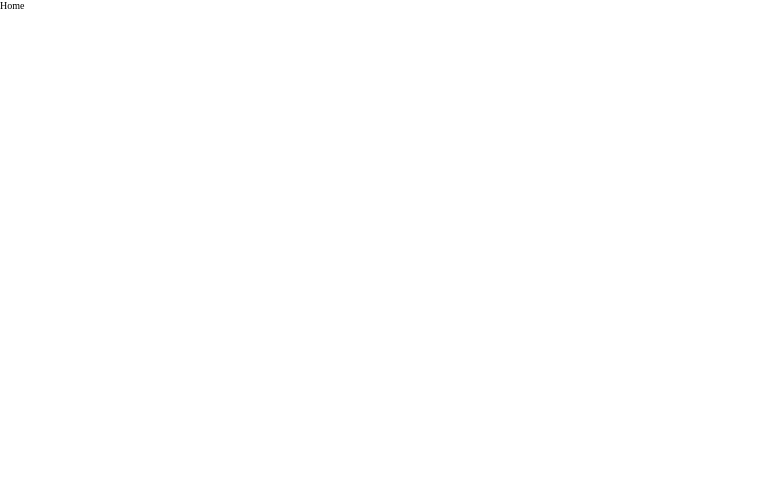
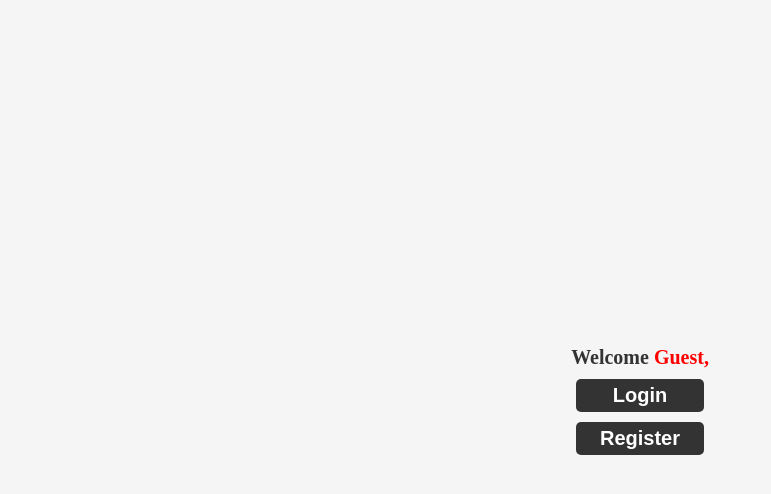
Before and after one commit to Sneha-Shaw/Auth-System, a React (Create React App) app: page / in a window 1280 px wide. Shown: the top 494 px of the page, without its empty margins (0-771 px from the left). Built offline with nearby package versions, Linux system fonts and the light colour scheme.

Commit message:
`feat`: pages

```diff
--- a/src/Routes.js
+++ b/src/Routes.js
@@ -1,12 +1,17 @@
 import React from "react";
 import { BrowserRouter, Routes, Route } from "react-router-dom";
 import Home from "./pages/Home/Home";
+import Login from "./components/Login/Login";
+import Register from "./components/Register/Register";
+
 const Router = () => {
 
     return (
             <BrowserRouter>
                 <Routes>
                     <Route path="" element={<Home />} />
+                    <Route path="/login" element={<Login />} />
+                    <Route path="/register" element={<Register />} />
                 </Routes>
             </BrowserRouter>
 
--- /dev/null
+++ b/src/components/Login/Login.js
@@ -0,0 +1,9 @@
+import React from 'react'
+
+const Login = () => {
+  return (
+    <div>Login</div>
+  )
+}
+
+export default Login
--- /dev/null
+++ b/src/components/Register/Register.js
@@ -0,0 +1,9 @@
+import React from 'react'
+
+const Register = () => {
+  return (
+    <div>Register</div>
+  )
+}
+
+export default Register
--- a/src/index.css
+++ b/src/index.css
@@ -1,4 +1,7 @@
 
+@tailwind base;
+@tailwind components;
+@tailwind utilities;
 
 * {
     margin: 0;
--- a/src/pages/Home/Home.js
+++ b/src/pages/Home/Home.js
@@ -1,8 +1,30 @@
 import React from 'react'
+import './styles.css'
 
 const Home = () => {
+  // check user data
+  // if user is logged in, show user data
+  // if user is not logged in, show login/register buttons
+  const user = null
   return (
-    <div>Home</div>
+    <div className='container'>
+      {user ? (
+        <div className='user'>
+          {/* <h1>Home</h1> */}
+          <h2>Welcome <span className='name'>{user.name},</span>
+             {/* {user.name} */}
+             </h2>
+          </div>
+      ) : (
+        <div className='guest'>
+          {/* <h1>Home</h1> */}
+          <h2>Welcome <span className='name'>Guest,</span>
+            </h2>
+          <button>Login</button>
+          <button>Register</button>
+          </div>
+      )}
+    </div>
   )
 }
 
--- /dev/null
+++ b/src/pages/Home/styles.css
@@ -0,0 +1,37 @@
+.guest{
+    display: flex;
+    flex-direction: column;
+    align-items: center;
+    justify-content: center;
+    height: 100vh;
+    width: 100%;
+    background-color: #f5f5f5;
+    /* padding: 2rem; */
+}
+
+.guest>h2{
+    font-size: 2rem;
+    font-weight: bold;
+    color: #333;
+}
+
+.guest>h2>span{
+    color: #f00;
+}
+
+.guest>button{
+    margin-top: 1rem;
+    padding: 0.5rem 1rem;
+    border: none;
+    border-radius: 0.5rem;
+    background-color: #333;
+    color: #fff;
+    font-size: 2rem;
+    font-weight: bold;
+    cursor: pointer;
+    width: 10%;
+}
+
+.guest>button:hover{
+    background-color: #000;
+}
```
